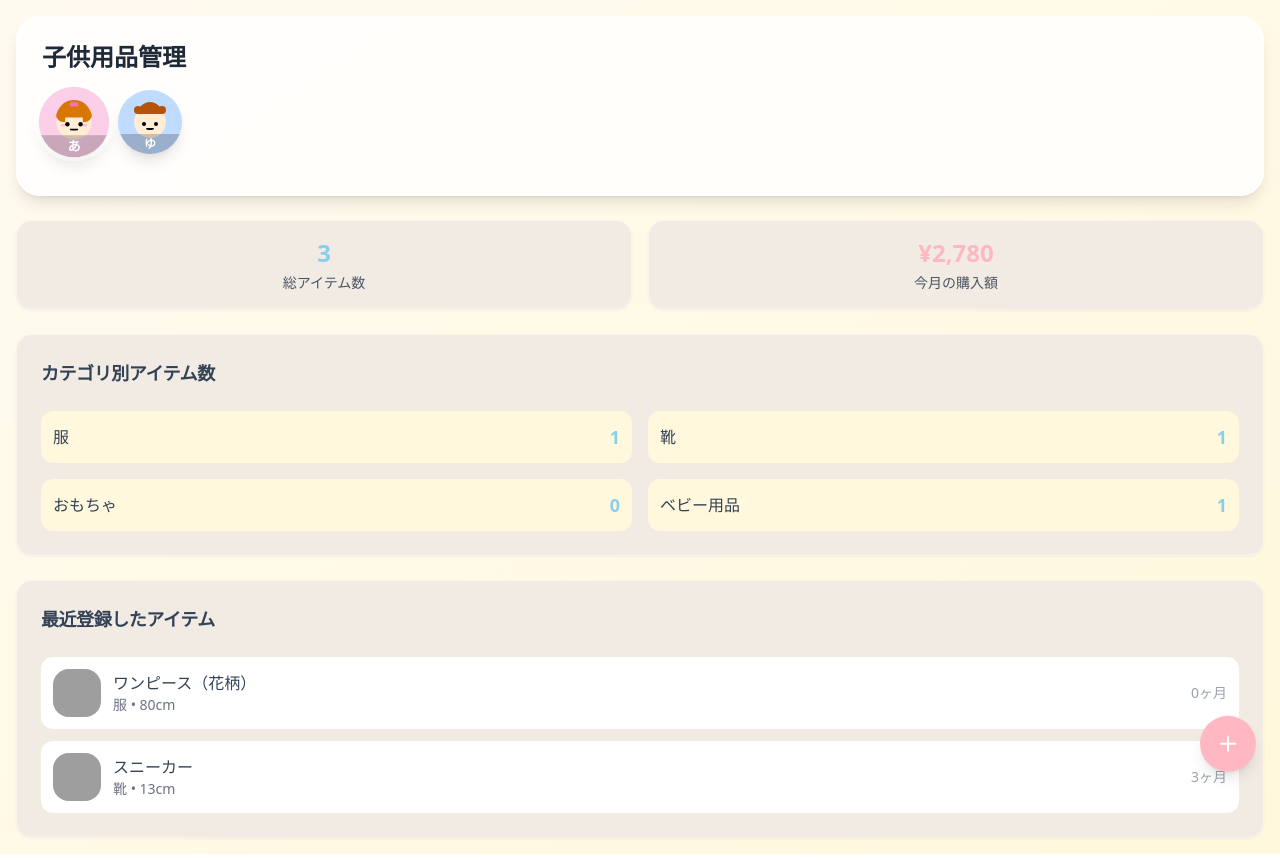
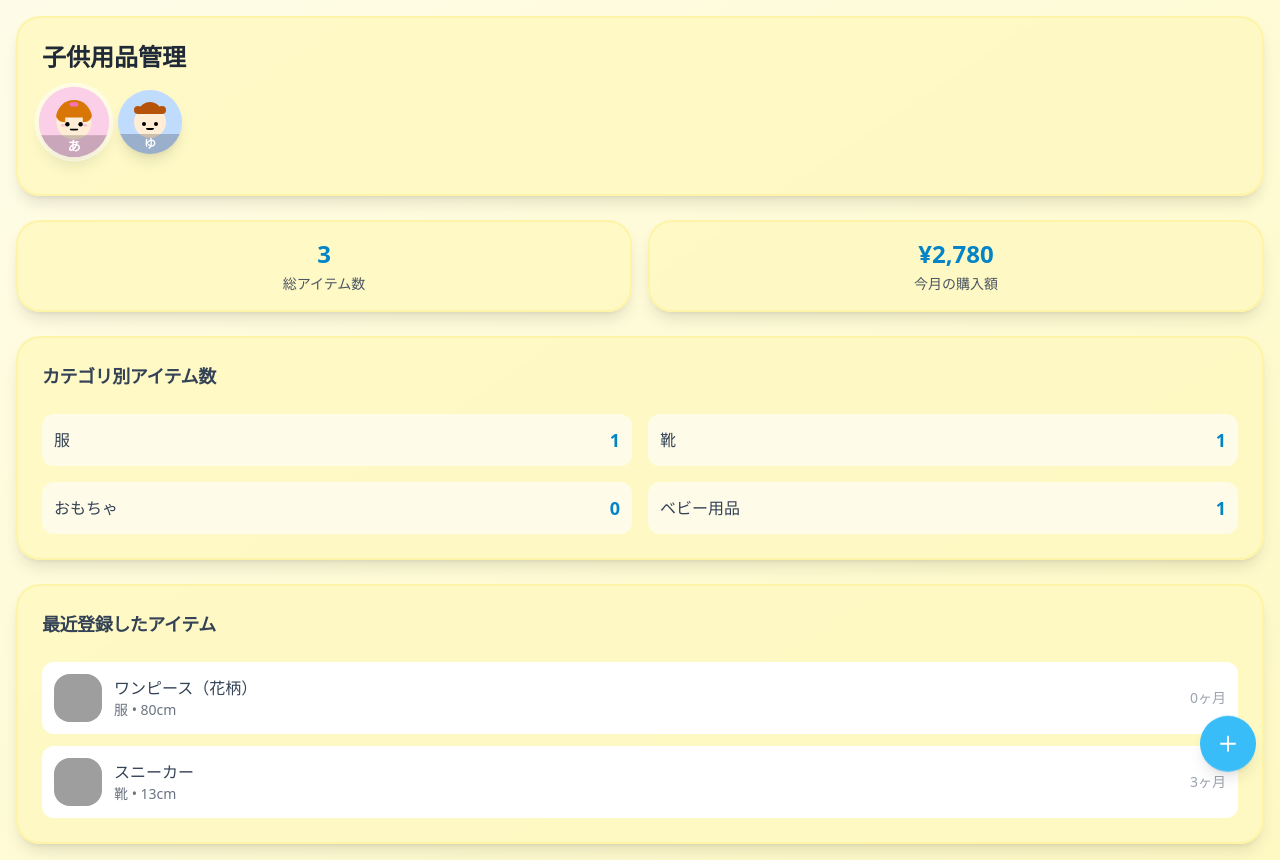
Before and after one commit to flumany/child-item-management, a React (Vite) app: page / in a window 1280 px wide. Built offline with nearby package versions, Linux system fonts and the light colour scheme; grey boxes are pictures that could not be loaded.

Commit message:
Apply color scheme from image
Update colors in `tailwind.config.ts` and `ChildIcon.tsx` to match the provided image.

```diff
--- a/src/components/Dashboard.tsx
+++ b/src/components/Dashboard.tsx
@@ -81,9 +81,9 @@ const Dashboard = () => {
   const monthlyPurchaseAmount = activeChild === 1 ? 2780 : 34980;
 
   return (
-    <div className="min-h-screen bg-gradient-to-br from-pastel-offwhite to-pastel-cream p-4 space-y-6">
+    <div className="min-h-screen bg-gradient-to-br from-yellow-50 to-yellow-100 p-4 space-y-6">
       {/* ヘッダー */}
-      <div className="child-card p-6">
+      <div className="bg-yellow-100/90 backdrop-blur-sm border-2 border-yellow-200/50 rounded-3xl shadow-lg p-6">
         <h1 className="text-2xl font-bold text-gray-800 mb-4 handwritten-text">
           子供用品管理
         </h1>
@@ -128,32 +128,32 @@ const Dashboard = () => {
 
       {/* 統計カード */}
       <div className="grid grid-cols-2 gap-4">
-        <Card className="child-card">
+        <Card className="bg-yellow-100/90 backdrop-blur-sm border-2 border-yellow-200/50 rounded-3xl shadow-lg">
           <CardContent className="p-4 text-center">
-            <div className="text-2xl font-bold text-primary mb-1">{totalItems}</div>
+            <div className="text-2xl font-bold text-sky-600 mb-1">{totalItems}</div>
             <div className="text-sm text-gray-600">総アイテム数</div>
           </CardContent>
         </Card>
 
-        <Card className="child-card">
+        <Card className="bg-yellow-100/90 backdrop-blur-sm border-2 border-yellow-200/50 rounded-3xl shadow-lg">
           <CardContent className="p-4 text-center">
-            <div className="text-2xl font-bold text-accent mb-1">¥{monthlyPurchaseAmount.toLocaleString()}</div>
+            <div className="text-2xl font-bold text-sky-600 mb-1">¥{monthlyPurchaseAmount.toLocaleString()}</div>
             <div className="text-sm text-gray-600">今月の購入額</div>
           </CardContent>
         </Card>
       </div>
 
       {/* カテゴリ別サマリー */}
-      <Card className="child-card">
+      <Card className="bg-yellow-100/90 backdrop-blur-sm border-2 border-yellow-200/50 rounded-3xl shadow-lg">
         <CardHeader>
           <CardTitle className="text-lg">カテゴリ別アイテム数</CardTitle>
         </CardHeader>
         <CardContent>
           <div className="grid grid-cols-2 gap-4">
             {Object.entries(categoryStats).map(([category, count]) => (
-              <div key={category} className="flex justify-between items-center p-3 bg-pastel-cream rounded-xl">
+              <div key={category} className="flex justify-between items-center p-3 bg-yellow-50 rounded-xl">
                 <span className="font-medium">{category}</span>
-                <span className="text-lg font-bold text-primary">{count}</span>
+                <span className="text-lg font-bold text-sky-600">{count}</span>
               </div>
             ))}
           </div>
@@ -161,7 +161,7 @@ const Dashboard = () => {
       </Card>
 
       {/* 最近登録したアイテム */}
-      <Card className="child-card">
+      <Card className="bg-yellow-100/90 backdrop-blur-sm border-2 border-yellow-200/50 rounded-3xl shadow-lg">
         <CardHeader>
           <CardTitle className="text-lg">最近登録したアイテム</CardTitle>
         </CardHeader>
@@ -231,7 +231,7 @@ const Dashboard = () => {
       </Card>
 
       {/* フローティングアクションボタン */}
-      <button className="floating-button">
+      <button className="fixed bottom-6 right-6 w-14 h-14 bg-sky-400 hover:bg-sky-500 rounded-full shadow-lg hover:shadow-xl transition-all duration-300 flex items-center justify-center text-white animate-bounce-gentle">
         <Plus className="w-6 h-6" />
       </button>
     </div>
--- a/src/index.css
+++ b/src/index.css
@@ -76,22 +76,22 @@
 
   body {
     @apply bg-background text-foreground font-sans;
-    background: linear-gradient(135deg, #FFFAF0 0%, #FFF8DC 100%);
+    background: linear-gradient(135deg, #FFF9E6 0%, #FFECB3 100%);
     min-height: 100vh;
   }
 }
 
 @layer components {
   .child-card {
-    @apply bg-white/80 backdrop-blur-sm border-2 border-white/50 rounded-3xl shadow-lg hover:shadow-xl transition-all duration-300;
+    @apply bg-yellow-100/90 backdrop-blur-sm border-2 border-yellow-200/50 rounded-3xl shadow-lg hover:shadow-xl transition-all duration-300;
   }
 
   .floating-button {
-    @apply fixed bottom-6 right-6 w-14 h-14 bg-accent hover:bg-accent/90 rounded-full shadow-lg hover:shadow-xl transition-all duration-300 flex items-center justify-center text-white animate-bounce-gentle;
+    @apply fixed bottom-6 right-6 w-14 h-14 bg-sky-400 hover:bg-sky-500 rounded-full shadow-lg hover:shadow-xl transition-all duration-300 flex items-center justify-center text-white animate-bounce-gentle;
   }
 
   .gentle-border {
-    @apply border-2 border-white/30 rounded-2xl;
+    @apply border-2 border-yellow-200/30 rounded-2xl;
   }
 
   .handwritten-text {
```
